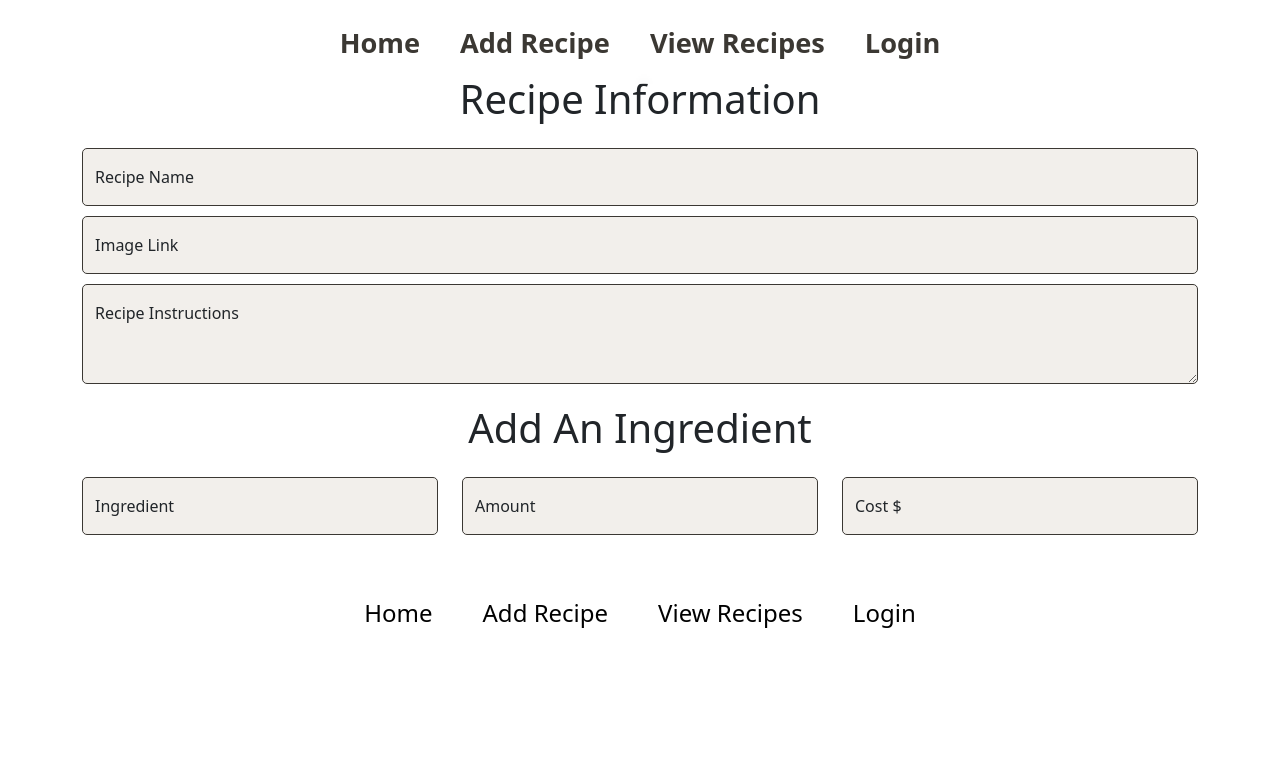
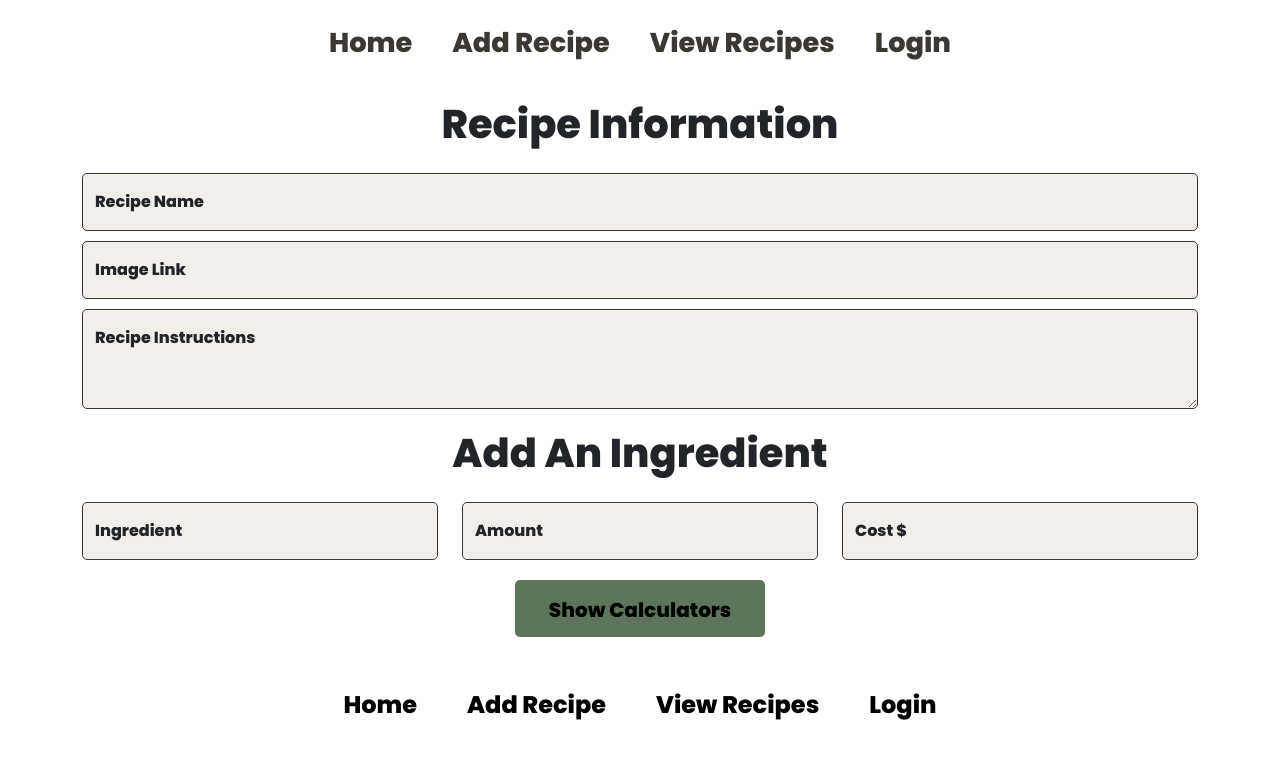
Before and after one commit to thefourthlion/recipes, a Next.js app in the folder client/: page /add-recipe in a window 1280 px wide. Shown: the top 758 px of the page. Built offline with nearby package versions, Linux system fonts and the light colour scheme.

Commit message:
add font put calc in a button

```diff
--- a/client/pages/add-recipe.js
+++ b/client/pages/add-recipe.js
@@ -5,7 +5,8 @@ import Row from "react-bootstrap/Row";
 import Col from "react-bootstrap/Col";
 import Container from "react-bootstrap/Container";
 import FloatingLabel from "react-bootstrap/FloatingLabel";
-
+import ServingCostCalc from "../components/ServingCostCalc";
+import IngredientCostCalc from "../components/IngredientCostCalc";
 const AddRecipe = () => {
   // Declaring and initializing state variables using the useState hook
   const [name, setName] = useState("");
@@ -19,7 +20,7 @@ const AddRecipe = () => {
   const [currentAmount, setCurrentAmount] = useState("");
   const [currentCost, setCurrentCost] = useState();
   const [totalCostRounded, setTotalCostRounded] = useState();
-
+  const [showCalculators, setShowCalculators] = useState(false);
   const [showIngredients, setShowIngredients] = useState(false);
 
   let totalCost = 0;
@@ -174,6 +175,7 @@ const AddRecipe = () => {
             </Row>
           </Container>
         )}
+
         {/* // if user filled out the input fields allow user to submit data */}
         {(currentAmount != "") & (currentIngredient != "") ? (
           <div>
@@ -196,6 +198,7 @@ const AddRecipe = () => {
         ) : (
           ""
         )}
+
         {/* // if user added cost, allow user to calculate the total */}
         {ingredientCosts.length > 0 ? (
           <div>
@@ -235,6 +238,22 @@ const AddRecipe = () => {
         ) : (
           ""
         )}
+
+        <button
+          className="primary-btn show-calc-btn"
+          onClick={() => {
+            setShowCalculators(!showCalculators);
+          }}
+        >
+          Show Calculators
+        </button>
+
+        {showCalculators && (
+          <div>
+            <ServingCostCalc />
+            <IngredientCostCalc />
+          </div>
+        )}
       </div>
     </div>
   );
--- a/client/pages/index.js
+++ b/client/pages/index.js
@@ -1,13 +1,11 @@
-import IngredientCostCalc from "../components/IngredientCostCalc";
 import AddRecipe from "./add-recipe";
-import ServingCostCalc from "../components/ServingCostCalc";
+
 import Recipes from "./view-recipes";
 export default function Home() {
   return (
     <div className="Home">
       <AddRecipe />
-      <ServingCostCalc />
-      <IngredientCostCalc />
+
       <Recipes />
     </div>
   );
--- a/client/styles/AddRecipe.scss
+++ b/client/styles/AddRecipe.scss
@@ -1,6 +1,9 @@
 .AddRecipe {
-  margin-top: 75px;
+  margin-top: 100px;
 
+  .show-calc-btn {
+    margin-top: 10px;
+  }
   .ing-inputs {
     margin-bottom: 10px;
   }
--- a/client/styles/Login.scss
+++ b/client/styles/Login.scss
@@ -1,5 +1,5 @@
 .Login {
-  margin-top: 75px;
+  margin-top: 100px;
   .container {
     max-width: 520px;
     margin: 0 auto;
--- a/client/styles/Recipe.scss
+++ b/client/styles/Recipe.scss
@@ -1,3 +1,3 @@
 .Recipe {
-  margin-top: 75px;
+  margin-top: 100px;
 }
--- a/client/styles/Recipes.scss
+++ b/client/styles/Recipes.scss
@@ -1,3 +1,3 @@
 .Recipes {
-  margin: 75px 0 25px 0;
+  margin: 100px 0 25px 0;
 }
--- a/client/styles/globals.scss
+++ b/client/styles/globals.scss
@@ -1,4 +1,5 @@
 @import "./variables.scss";
+@import url("https://fonts.googleapis.com/css2?family=Poppins:wght@800&display=swap");
 
 * {
   margin: 0;
@@ -7,6 +8,7 @@
 }
 
 body {
+  font-family: "Poppins", sans-serif !important;
   overflow-x: auto;
   text-align: center !important;
   h1 {
--- a/client/styles/index.scss
+++ b/client/styles/index.scss
@@ -1,3 +1,6 @@
 .Home {
-  margin-top: 75px;
+  margin-top: 100px;
+  .Recipes {
+    margin-top: 0px;
+  }
 }
```
